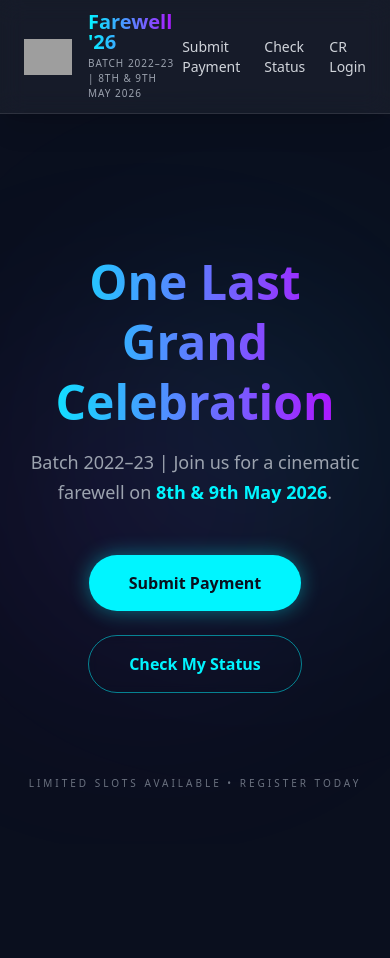
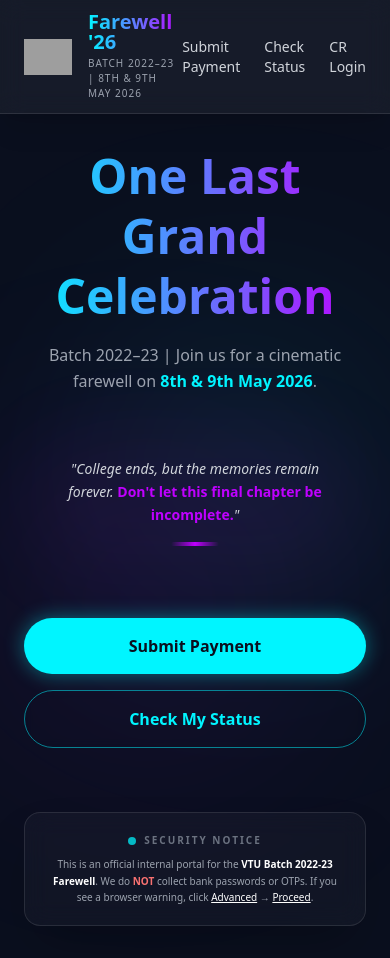
Before and after one commit to SVM3116/vtu-farewell-pay, a React (Vite) app: page / in a window 390 px wide. Before the commit the page ends 844 px from the top, so only its background shows below. Built offline with nearby package versions, Linux system fonts and the light colour scheme; no server answers; grey boxes are pictures that could not be loaded.

Commit message:
updated landing page and crdashboard page

```diff
--- a/src/App.jsx
+++ b/src/App.jsx
@@ -21,54 +21,87 @@ import AdminDashboard from './pages/Admin/AdminDashboard';
 
 // --- CINEMATIC LANDING PAGE COMPONENT ---
 const Landing = () => (
-  <div className="relative flex flex-col items-center justify-center min-h-[85vh] text-center p-6">
-    {/* Atmospheric Background Orbs */}
+  <div className="relative min-h-screen flex flex-col items-center justify-center overflow-hidden">
+    {/* ATMOSPHERIC BACKGROUND ORBS */}
     <div className="absolute top-1/4 left-1/4 w-72 h-72 bg-neonCyan/10 rounded-full blur-[120px] pointer-events-none" />
     <div className="absolute bottom-1/4 right-1/4 w-72 h-72 bg-neonViolet/10 rounded-full blur-[120px] pointer-events-none" />
 
+    <div className="relative z-10 w-full max-w-4xl px-6 flex flex-col items-center text-center">
+
+      {/* MAIN HERO TEXT */}
       <motion.div
         initial={{ opacity: 0, y: -20 }}
         animate={{ opacity: 1, y: 0 }}
         transition={{ duration: 0.8 }}
-      className="space-y-4 z-10"
+        className="space-y-4 md:space-y-6"
       >
-      <h2 className="text-5xl md:text-7xl font-black neon-text-gradient leading-tight">
-        One Last Grand <br /> Celebration
-      </h2>
-      <p className="text-gray-400 text-lg md:text-xl max-w-2xl mx-auto leading-relaxed">
+        <h1 className="text-5xl md:text-7xl font-black neon-text-gradient leading-tight">
+          One Last Grand <br className="hidden md:block" /> Celebration
+        </h1>
+        <p className="text-gray-400 text-base md:text-xl max-w-2xl mx-auto leading-relaxed">
           Batch 2022–23 | Join us for a cinematic farewell on <span className="text-neonCyan font-bold">8th & 9th May 2026</span>.
         </p>
       </motion.div>
 
+      {/* MOTIVATIONAL QUOTE */}
       <motion.div
         initial={{ opacity: 0, scale: 0.9 }}
         animate={{ opacity: 1, scale: 1 }}
         transition={{ delay: 0.4, duration: 0.6 }}
-      className="relative z-10 mt-12 flex flex-col sm:flex-row gap-6 items-center"
+        className="mt-10 md:mt-16 relative p-6 md:p-8 max-w-lg"
+      >
+        <div className="absolute inset-0 bg-neonViolet/5 blur-2xl rounded-full" />
+        <p className="relative z-10 text-gray-300 italic text-sm md:text-lg font-medium leading-relaxed">
+          "College ends, but the memories remain forever. <br className="hidden md:block" />
+          <span className="text-neonViolet font-bold not-italic">Don't let this final chapter be incomplete.</span>"
+        </p>
+        <div className="mt-4 flex justify-center">
+          <div className="h-1 w-12 bg-gradient-to-r from-transparent via-neonViolet to-transparent rounded-full" />
+        </div>
+      </motion.div>
+
+      {/* CTA BUTTONS */}
+      <motion.div
+        initial={{ opacity: 0, y: 20 }}
+        animate={{ opacity: 1, y: 0 }}
+        transition={{ delay: 0.8, duration: 0.5 }}
+        className="mt-12 flex flex-col sm:flex-row gap-4 md:gap-6 w-full sm:w-auto"
       >
         <Link
           to="/submit"
-        className="group relative px-10 py-4 bg-neonCyan text-darkBg font-black rounded-full hover:scale-105 transition-all duration-300 shadow-[0_0_20px_rgba(0,245,255,0.4)] hover:shadow-[0_0_30px_rgba(0,245,255,0.6)]"
+          className="group relative px-8 md:px-12 py-4 bg-neonCyan text-darkBg font-black rounded-full hover:scale-105 transition-all duration-300 shadow-[0_0_20px_rgba(0,245,255,0.4)] hover:shadow-[0_0_30px_rgba(0,245,255,0.6)] text-center"
         >
           Submit Payment
         </Link>
 
         <Link
           to="/status"
-        className="px-10 py-4 border border-neonCyan/50 text-neonCyan font-bold rounded-full hover:bg-neonCyan/10 transition-all duration-300 backdrop-blur-sm"
+          className="px-8 md:px-12 py-4 border border-neonCyan/50 text-neonCyan font-bold rounded-full hover:bg-neonCyan/10 transition-all duration-300 backdrop-blur-sm text-center"
         >
           Check My Status
         </Link>
       </motion.div>
 
-    <motion.p
+      {/* SECURITY DISCLAIMER */}
+      <motion.div
         initial={{ opacity: 0 }}
         animate={{ opacity: 1 }}
-      transition={{ delay: 1 }}
-      className="absolute bottom-10 text-[10px] md:text-xs text-gray-500 uppercase tracking-[0.3em]"
+        transition={{ delay: 1.2 }}
+        className="mt-16 max-w-xl w-full"
       >
-      Limited Slots Available • Register Today
-    </motion.p>
+        <div className="p-5 rounded-2xl border border-white/10 bg-white/[0.03] backdrop-blur-md shadow-2xl">
+          <div className="flex items-center gap-2 mb-2 justify-center">
+            <div className="w-2 h-2 bg-neonCyan rounded-full animate-pulse" />
+            <h3 className="text-[10px] font-bold uppercase tracking-[0.2em] text-gray-500">Security Notice</h3>
+          </div>
+          <p className="text-[10px] md:text-xs text-gray-400 leading-relaxed text-center">
+            This is an official internal portal for the <span className="text-white font-semibold">VTU Batch 2022-23 Farewell</span>.
+            We do <span className="text-red-400 font-bold">NOT</span> collect bank passwords or OTPs.
+            If you see a browser warning, click <span className="text-white underline">Advanced</span> &rarr; <span className="text-white underline">Proceed</span>.
+          </p>
+        </div>
+      </motion.div>
+    </div>
   </div>
 );
 
--- a/src/pages/CR/CRDashboard.jsx
+++ b/src/pages/CR/CRDashboard.jsx
@@ -6,12 +6,15 @@ import GlassCard from '../../components/ui/GlassCard';
 import Button from '../../components/ui/Button';
 import StatusBadge from '../../components/ui/StatusBadge';
 import Input from '../../components/ui/Input';
-import Select from '../../components/ui/Select'; // Import the Elite Select component
+import Select from '../../components/ui/Select';
 
 const CRDashboard = () => {
   const cr = getCurrentCR();
   const [payments, setPayments] = useState([]);
   const [loading, setLoading] = useState(false);
+
+  // --- NEW: Status Filter State ---
+  const [statusFilter, setStatusFilter] = useState('all');
 
   const [rejectModal, setRejectModal] = useState({
     isOpen: false,
@@ -46,6 +49,12 @@ const CRDashboard = () => {
     else setPayments(data || []);
     setLoading(false);
   };
+
+  // --- NEW: Frontend Filtering Logic ---
+  // This filters the 'payments' array in memory without calling the database again
+  const filteredPayments = payments.filter(p =>
+    statusFilter === 'all' || p.status === statusFilter
+  );
 
   const formatPaymentTime = (timestamp) => {
     if (!timestamp) return "N/A";
@@ -122,6 +131,30 @@ const CRDashboard = () => {
         <Button variant="violet" onClick={logoutCR} className="w-full md:w-auto">Logout</Button>
       </div>
 
+      {/* --- NEW: STATUS FILTER UI (Pill Style) --- */}
+      <div className="flex flex-wrap gap-2 items-center justify-start md:justify-start">
+        <span className="text-[10px] uppercase tracking-widest text-gray-500 font-bold mr-2">Filter by:</span>
+        {[
+          { id: 'all', label: 'All' },
+          { id: 'pending', label: 'Pending' },
+          { id: 'approved', label: 'Approved' },
+          { id: 'rejected', label: 'Rejected' },
+          { id: 'disputed', label: 'Disputed' }
+        ].map((filter) => (
+          <button
+            key={filter.id}
+            onClick={() => setStatusFilter(filter.id)}
+            className={`px-4 py-1.5 rounded-full text-xs font-bold transition-all duration-300 border ${
+              statusFilter === filter.id
+                ? 'bg-neonCyan/20 border-neonCyan text-neonCyan shadow-[0_0_10px_rgba(0,245,255,0.3)]'
+                : 'bg-white/5 border-white/10 text-gray-400 hover:border-white/30'
+            }`}
+          >
+            {filter.label}
+          </button>
+        ))}
+      </div>
+
       <div className="space-y-4">
         {loading ? (
           <div className="text-center p-10 text-gray-500 animate-pulse">Loading payments...</div>
@@ -144,7 +177,8 @@ const CRDashboard = () => {
                     </tr>
                   </thead>
                   <tbody>
-                    {payments.map(p => (
+                    {/* WE NOW MAP OVER filteredPayments INSTEAD OF payments */}
+                    {filteredPayments.map(p => (
                       <tr key={p.id} className="border-b border-glassBorder hover:bg-white/5 transition-colors">
                         <td className="p-3">{p.name}</td>
                         <td className="p-3 font-mono text-xs">{p.usn}</td>
@@ -166,7 +200,8 @@ const CRDashboard = () => {
 
             {/* MOBILE CARDS */}
             <div className="grid grid-cols-1 gap-4 md:hidden">
-              {payments.map(p => (
+              {/* WE NOW MAP OVER filteredPayments INSTEAD OF payments */}
+              {filteredPayments.map(p => (
                 <GlassCard key={p.id} className="p-4 space-y-4 border-white/10">
                   <div className="flex justify-between items-start">
                     <div>
@@ -201,7 +236,7 @@ const CRDashboard = () => {
                   </div>
                 </GlassCard>
               ))}
-              {payments.length === 0 && <div className="text-center p-10 text-gray-500">No payments found for your scope.</div>}
+              {filteredPayments.length === 0 && <div className="text-center p-10 text-gray-500">No payments found matching this filter.</div>}
             </div>
           </>
         )}
@@ -228,7 +263,6 @@ const CRDashboard = () => {
               <div className="space-y-4">
                 <div className="flex flex-col gap-2">
                   <label className="text-xs text-gray-500 ml-1">Select Reason</label>
-                  {/* UPDATED: Using the custom Select component instead of native select */}
                   <Select
                     options={REJECTION_OPTIONS}
                     value={rejectModal.reason}
```
Lines whose indentation alone changed are shown as unchanged.
